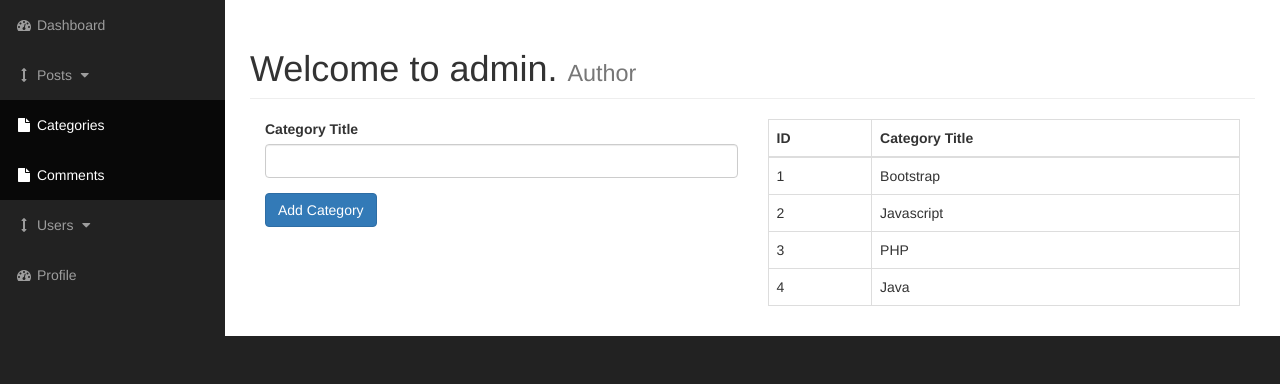
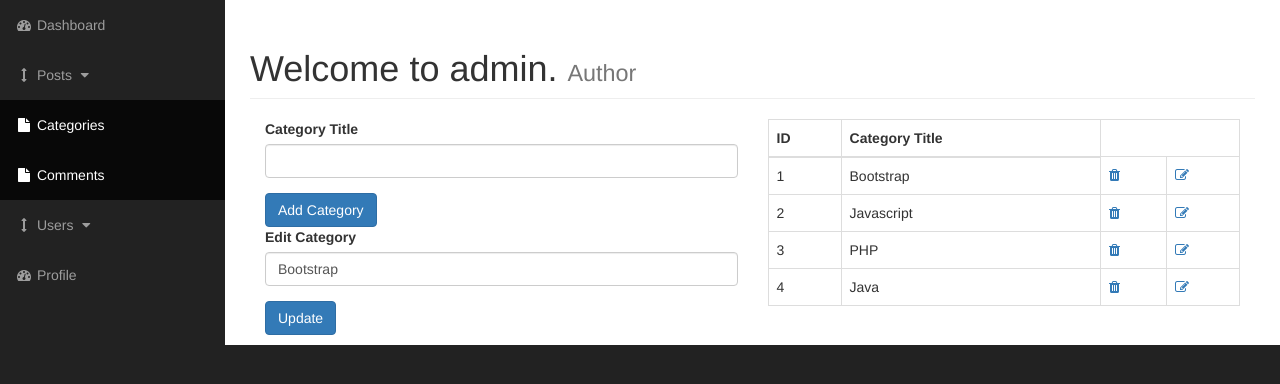
Before and after one commit to Kwoly/PHP-CMS-Blogger, a PHP site: page /admin/categories.php?edit=1 in a window 1280 px wide. Shown: the part 51-435 px from the top of the page. Run offline with PHP 8.4, Linux system fonts and the light colour scheme; data comes from the database, SQL or seed files in the repository.

Commit message:
basic CRUD of categories

```diff
--- a/admin/categories.php
+++ b/admin/categories.php
@@ -44,13 +44,14 @@
                                 <input class="btn btn-primary" type="submit" name="submit" value="Add Category">
                             </div>
                           </form>
+
+                          <?php if(isset($_GET['edit'])) {
+                            $catId = $_GET['edit'];
+                            include "includes/edit-categories.php";
+                          } ?>
                         </div>
 
                         <div class="col-xs-6">
-                        <?php
-                          $query = "SELECT * FROM categories";
-                          $selectAllCategories = mysqli_query($connection, $query);
-                        ?>
                           <table class="table table-bordered table-hover"><thead>
                             <tr>
                               <th>ID</th>
@@ -58,14 +59,33 @@
                             </tr>
                           </thead>
                           <tbody>
-                            <?php
+                            <?php // Find all categories
+                            $query = "SELECT * FROM categories";
+                            $selectAllCategories = mysqli_query($connection, $query);
+
                             while($row = mysqli_fetch_assoc($selectAllCategories)) {
                               $catTitle =  $row['cat_title'];
                               $catId =  $row['cat_id'];
                               echo "<tr>";
                               echo "<td>{$catId}</td>";
                               echo "<td>{$catTitle}</td>";
+                              echo "<td><a href='categories.php?delete={$catId}'><span class='fa fa-trash'></span></a></td>";
+                              echo "<td><a href='categories.php?edit={$catId}'><span class='fa fa-pencil-square-o'></span></a></td>";
                               echo "</tr>";
+                            }
+                            ?>
+
+                            <?php // Delete category query
+                            if(isset($_GET['delete'])) {
+                              $catId = $_GET['delete'];
+                            $query = "DELETE FROM categories WHERE cat_id = {$catId} ";
+                            $deleteCategoryQuery = mysqli_query($connection, $query);
+                            if(!$deleteCategoryQuery) {
+                              die("Query Failed " . mysqli_error());
+                            } else {
+                              header("Location: categories.php");
+                            }
+
                             }
                             ?>
                           </tbody>
--- /dev/null
+++ b/admin/includes/edit-categories.php
@@ -0,0 +1,35 @@
+<form action="" method="post">
+  <div class="form-group">
+  <label for="cat_title">Edit Category</label>
+    <?php
+
+    if(isset($_GET['edit'])) {
+      $catId = $_GET['edit'];
+    $query = "SELECT * FROM categories WHERE cat_id = $catId";
+    $selectCategoryById = mysqli_query($connection, $query);
+
+    while($row = mysqli_fetch_assoc($selectCategoryById)) {
+      $catTitle =  $row['cat_title'];
+      $catId =  $row['cat_id'];
+    ?>
+      <input value="<?php if(isset($catTitle)) {echo $catTitle;} ?>" class="form-control" type="text" name="cat_title">
+    <?php }} ?>
+
+    <?php
+    if(isset($_POST['edit'])) {
+      $catTitle = $_POST['cat_title'];
+    $query = "UPDATE categories SET cat_title = '{$catTitle}' WHERE cat_id = {$catId} ";
+    $updateCategoryQuery = mysqli_query($connection, $query);
+    if(!$updateCategoryQuery) {
+      die("Query Failed " . mysqli_error($connection));
+    } else {
+      header("Location: categories.php");
+    }
+
+    }
+    ?>
+  </div>
+  <div class="formg-roup">
+      <input class="btn btn-primary" type="submit" name="edit" value="Update">
+  </div>
+</form>
--- a/admin/includes/header.php
+++ b/admin/includes/header.php
@@ -1,3 +1,4 @@
+<?php ob_start(); ?>
 <?php include "../includes/db.php" ?>
 
 <!DOCTYPE html>
```
